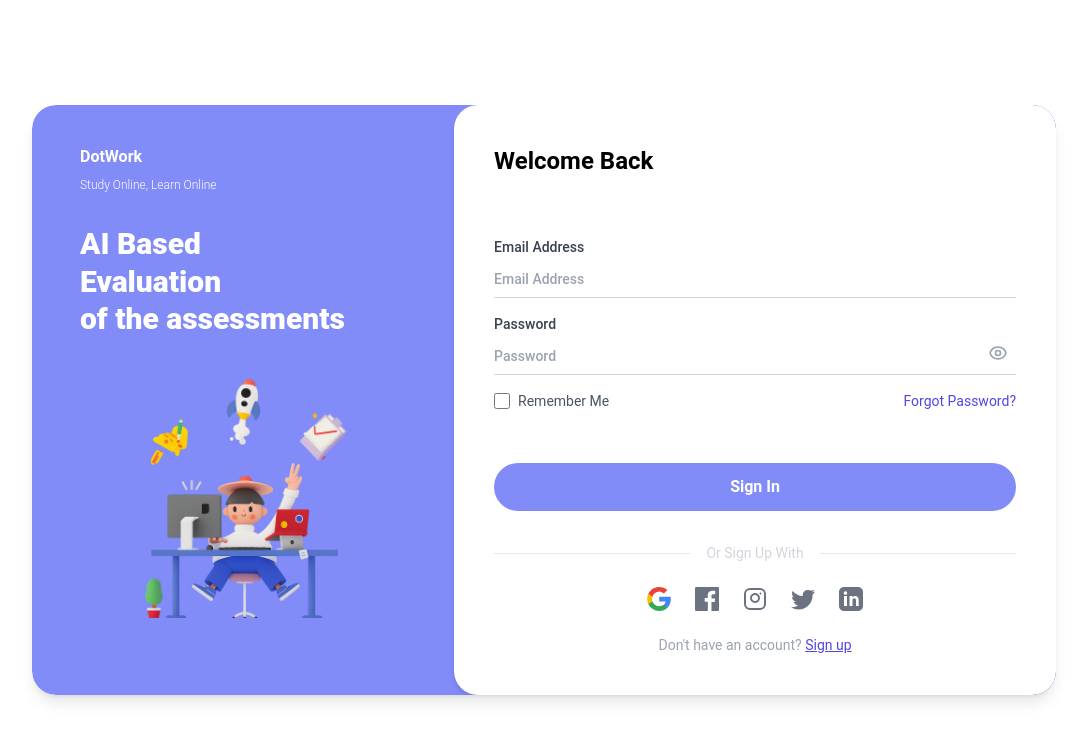
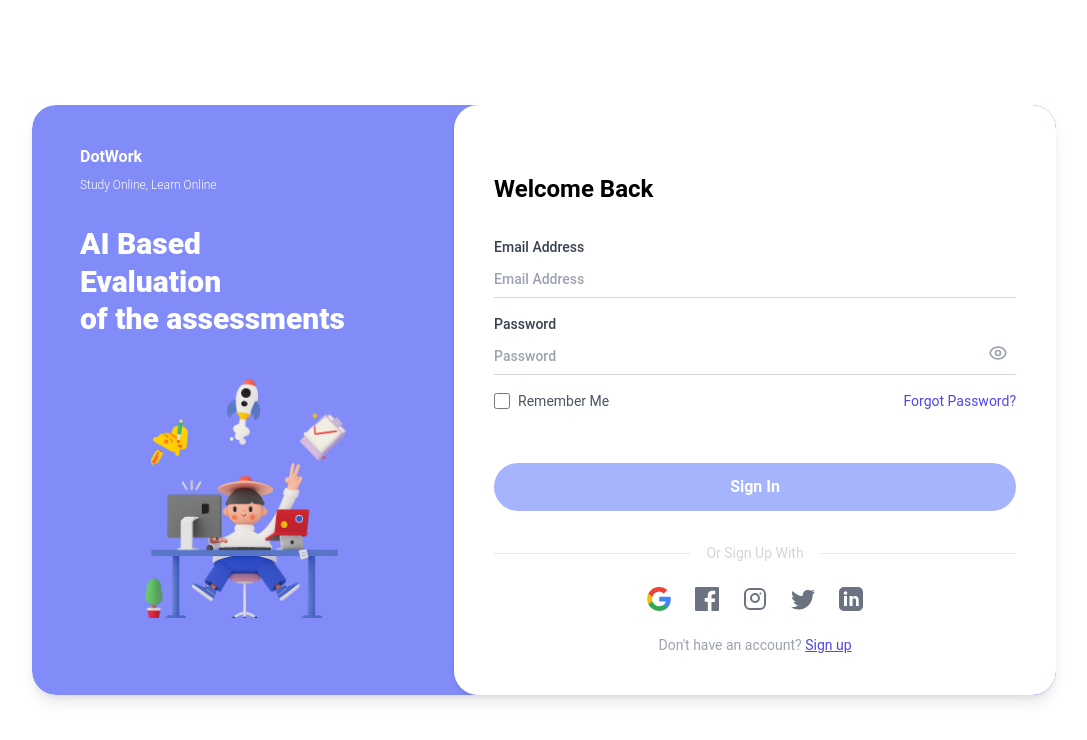
Before and after one commit to itshamzaaah/dot_work, a React (Vite) app in the folder dot_work/: page /login in a window 1280 px wide. Shown: the top 740 px of the page, without its empty margins (96-1183 px from the left). Built offline with nearby package versions, Linux system fonts and the light colour scheme.

Commit message:
sign in button color changed to same as signup when disabled

```diff
--- a/dot_work/src/components/LoginPage.jsx
+++ b/dot_work/src/components/LoginPage.jsx
@@ -45,12 +45,12 @@ const LoginPage = () => {
         {/* Right Part */}
         <div className="w-9/12 bg-indigo-400">
           <div className="bg-white p-10 rounded-3xl shadow-md relative shadow-2xl">
-
+<div className="block h-3 mb-4 text-gray-700 text-sm font-medium">
+              </div>
             <h2 className="text-2xl font-semibold mb-8">Welcome Back</h2>
 
             <form onSubmit={handleSubmit}>
-              <div className="block h-3 mb-4 text-gray-700 text-sm font-medium">
-              </div>
+
               {/* Email */}
               <label className="block mb-4 text-gray-700 text-sm font-medium">
                 Email Address
@@ -116,8 +116,8 @@ const LoginPage = () => {
               <button
                 type="submit"
                 disabled={!isValid}
-                className={`w-full py-3 rounded-full text-white font-semibold transition duration-200 ${isValid ? "bg-indigo-600 hover:bg-indigo-700" : "bg-indigo-400 cursor-not-allowed"
-                  }`}
+                className={`w-full py-3 rounded-full text-white font-semibold transition duration-200 ${isValid ? "bg-indigo-600 hover:bg-indigo-700" : "bg-indigo-300 cursor-not-allowed"
+                  } transition duration-200`}
               >
                 Sign In
               </button>
```
